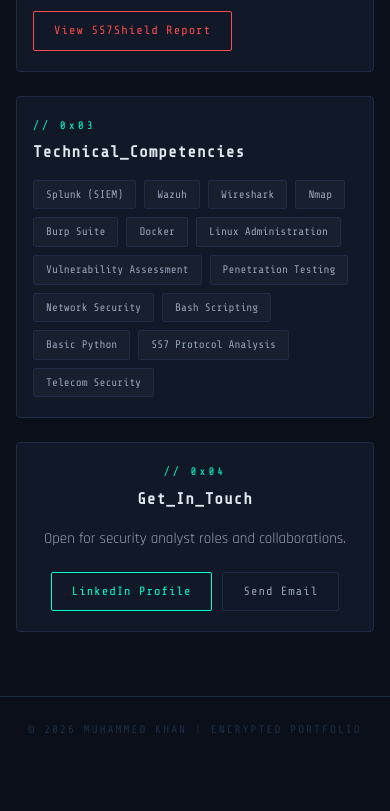
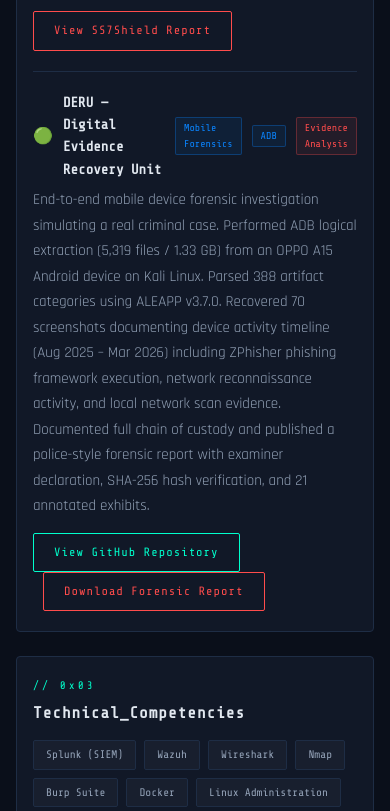
Before and after one commit to muhammed95rafi-arch/muhammed95rafi-arch.github.io, a plain HTML site: page index.html in a window 390 px wide. Shown: the part 1461-2272 px from the top of the page. Before the commit the page ends 2224 px from the top, so only its background shows below. Drawn offline with nearby package versions, Linux system fonts and the light colour scheme.

Commit message:
Add DERU Mobile Forensics project card to portfolio

```diff
--- a/index.html
+++ b/index.html
@@ -420,6 +420,28 @@
         <a href="SS7Shield_Report.html" target="_blank" class="btn btn-red">View SS7Shield Report</a>
       </div>
 
+
+      <!-- Project 3: DERU -->
+      <div class="project-item">
+        <div class="project-header">
+          <span>🟢</span>
+          <div class="project-title">DERU — Digital Evidence Recovery Unit</div>
+          <span class="tag blue">Mobile Forensics</span>
+          <span class="tag blue">ADB</span>
+          <span class="tag red">Evidence Analysis</span>
+        </div>
+        <p style="color: var(--text2); font-size: 15px; margin-bottom: 14px;">
+          End-to-end mobile device forensic investigation simulating a real criminal case. Performed ADB logical
+          extraction (5,319 files / 1.33 GB) from an OPPO A15 Android device on Kali Linux. Parsed 388 artifact
+          categories using ALEAPP v3.7.0. Recovered 70 screenshots documenting device activity timeline (Aug 2025
+          – Mar 2026) including ZPhisher phishing framework execution, network reconnaissance activity, and local
+          network scan evidence. Documented full chain of custody and published a police-style forensic report
+          with examiner declaration, SHA-256 hash verification, and 21 annotated exhibits.
+        </p>
+        <a href="https://github.com/muhammed95rafi-arch/DERU-Mobile-Forensics" target="_blank" class="btn">View GitHub Repository</a>
+        <a href="https://github.com/muhammed95rafi-arch/DERU-Mobile-Forensics/raw/main/DERU_Police_Forensic_Report_FINAL.pdf" target="_blank" class="btn btn-red" style="margin-left:10px;">Download Forensic Report</a>
+      </div>
+
     </div>
   </section>
 
```
